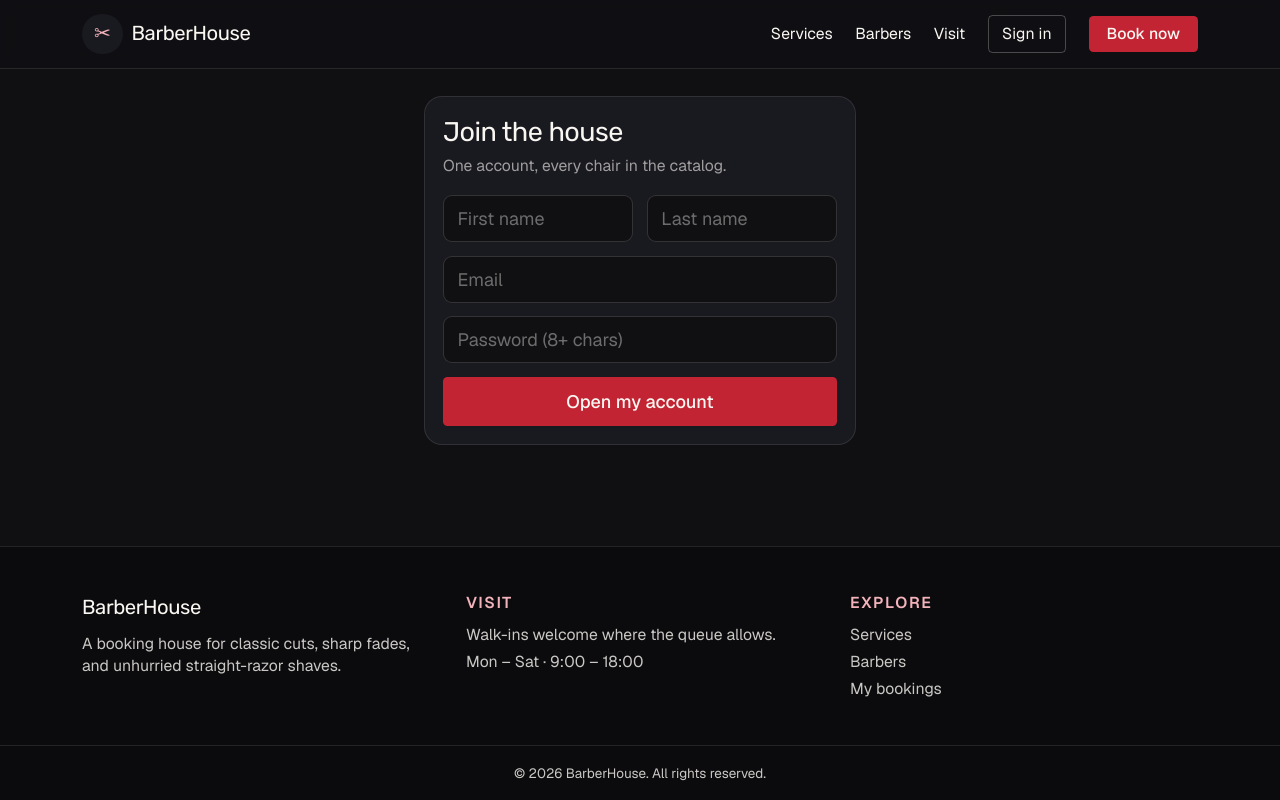
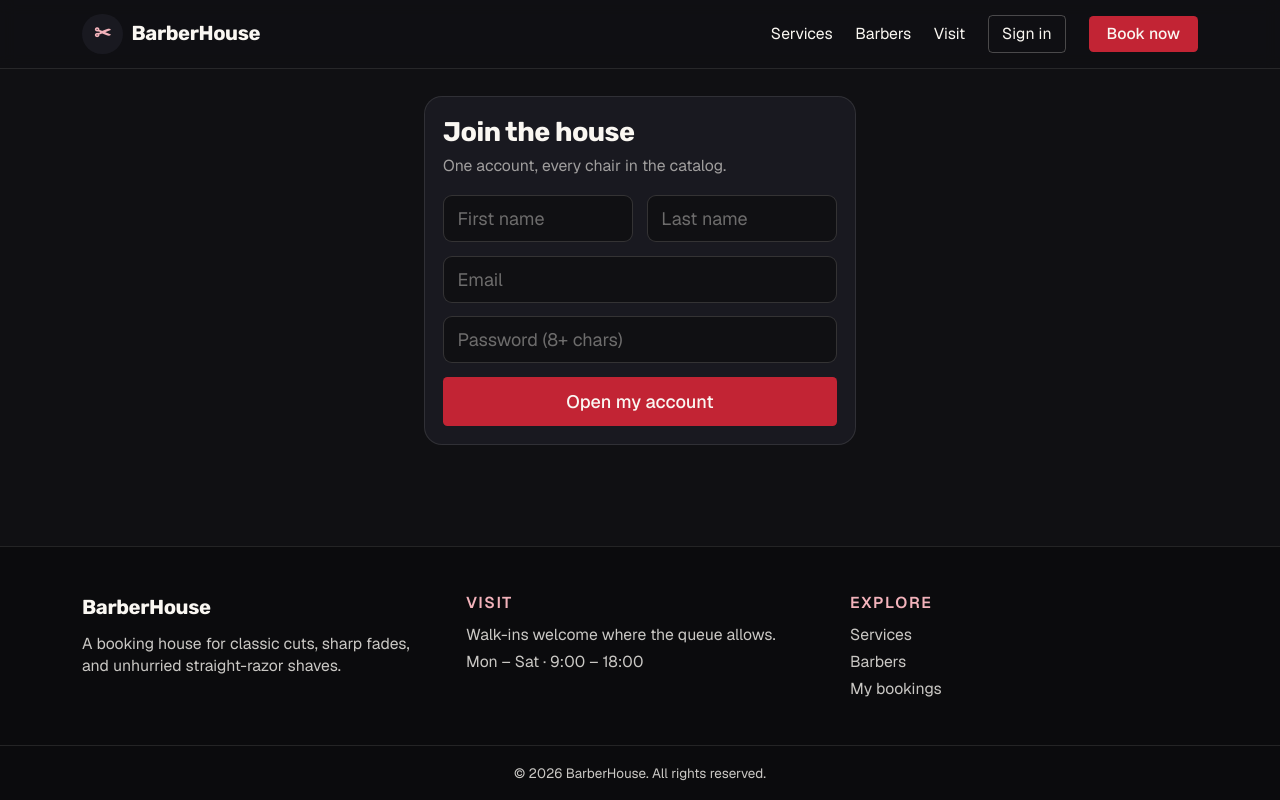
Before and after one commit to codew3y/barber-shop-system, a Next.js app: page /register in a window 1280 px wide. Built offline with nearby package versions, Linux system fonts and the light colour scheme.

Commit message:
style: bold display type, uppercase hero title

```diff
--- a/app/globals.css
+++ b/app/globals.css
@@ -41,6 +41,7 @@ body {
 
 .font-display {
   font-family: var(--font-display);
+  font-weight: 700;
   letter-spacing: -0.02em;
 }
 
--- a/app/page.tsx
+++ b/app/page.tsx
@@ -50,7 +50,7 @@ export default async function Home() {
         <p className="mx-auto mb-5 inline-flex items-center gap-2 rounded border border-copper-500/40 bg-copper-600/10 px-4 py-1 text-xs font-semibold tracking-widest text-copper-200">
           ★ {shop.city.toUpperCase()} · EST. FOR SHARP LOOKS
         </p>
-        <h1 className="font-display mx-auto max-w-3xl text-4xl leading-tight sm:text-6xl">
+        <h1 className="font-display mx-auto max-w-3xl text-4xl uppercase leading-tight sm:text-6xl">
           Sharp Looks.
           <br />
           <span className="text-copper-500">Zero Waiting Room.</span>
```
